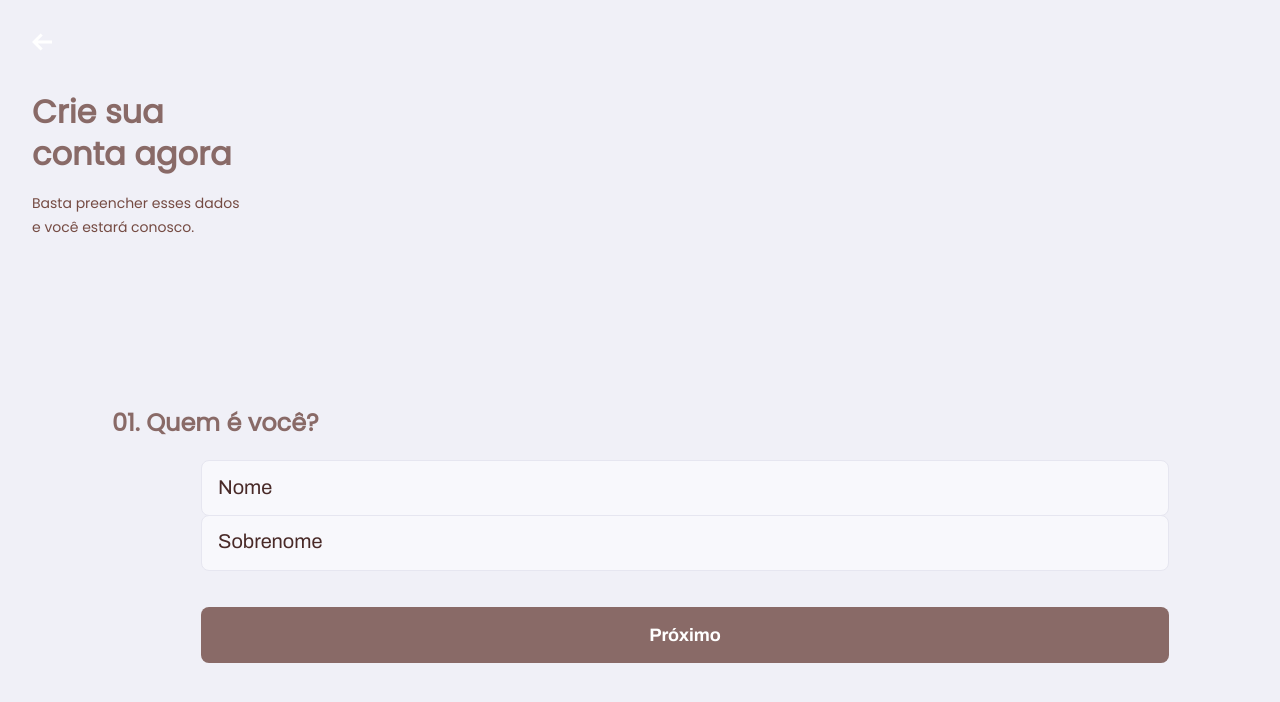
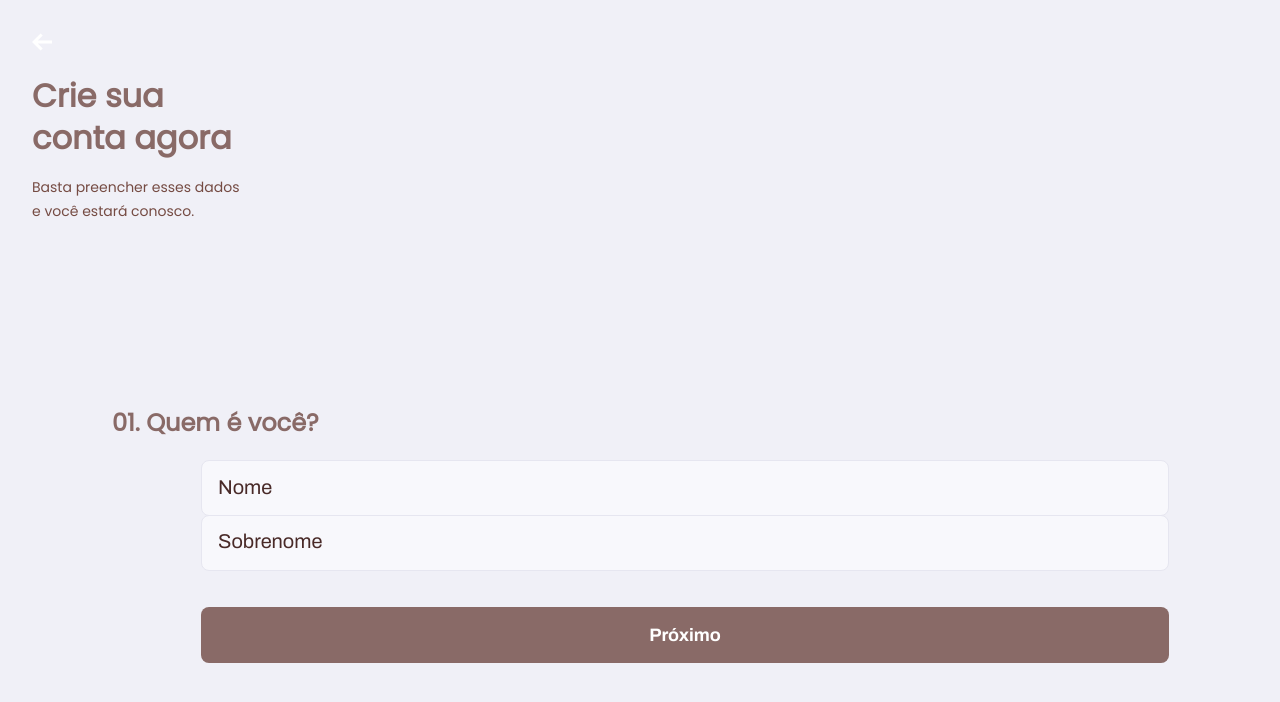
Before and after one commit to LucasCaputo/web-so-estrela-cara, a React (Create React App) app: page /cadastro in a window 1280 px wide. Shown: the top 702 px of the page. Built offline with nearby package versions, Linux system fonts and the light colour scheme.

Commit message:
fix: corrige layout criar conta

```diff
--- a/src/pages/Register/styles.css
+++ b/src/pages/Register/styles.css
@@ -9,6 +9,10 @@
 
 #page-register .page-header header-content {
     padding: 0 3.2rem;
+}
+
+#page-register .page-header .top-bar-container {
+    padding-bottom: 1.6rem;
 }
 
 .page-register__content-header-title {
@@ -25,7 +29,7 @@
 }
 
 .page-reister__content-header{
-    padding: 0 3.2rem 3.2rem 3.2rem;
+    padding: 0 3.2rem 8rem 3.2rem ;
 }
 
 .page-register-main main {
```
